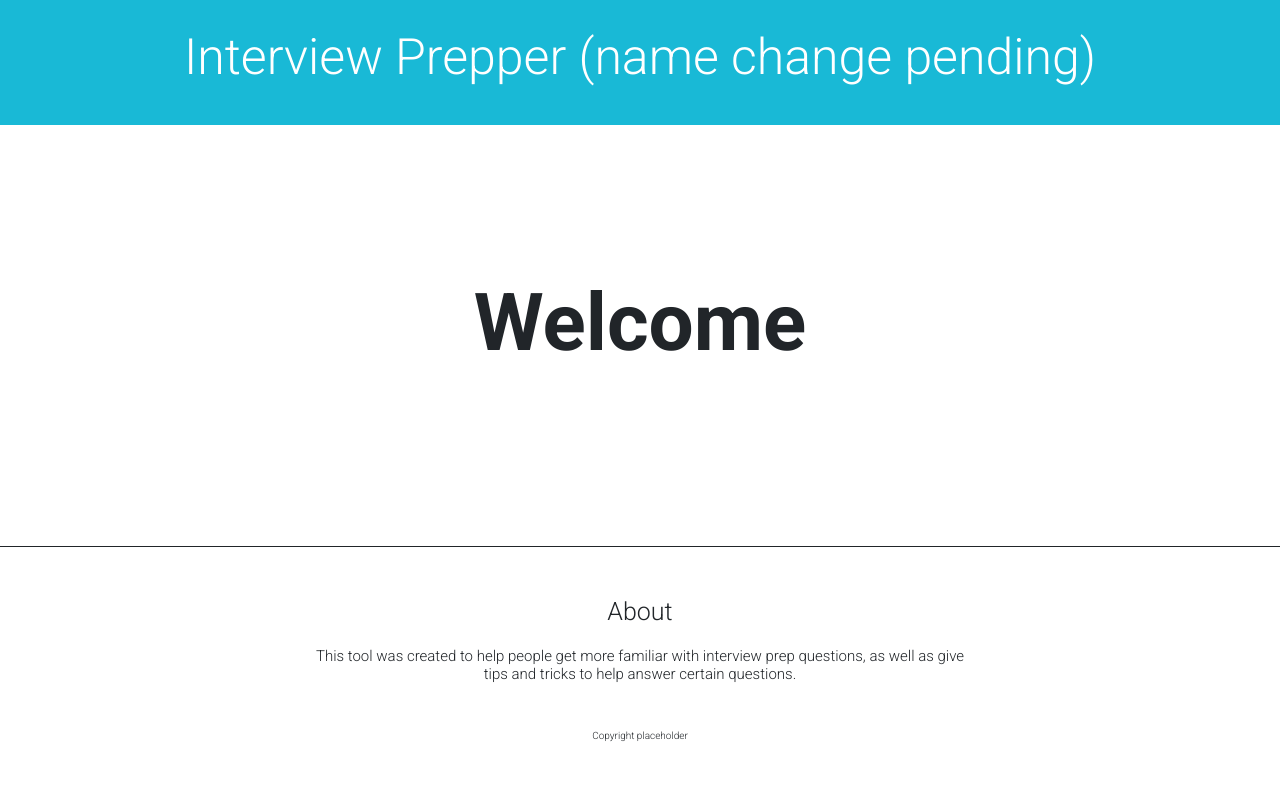
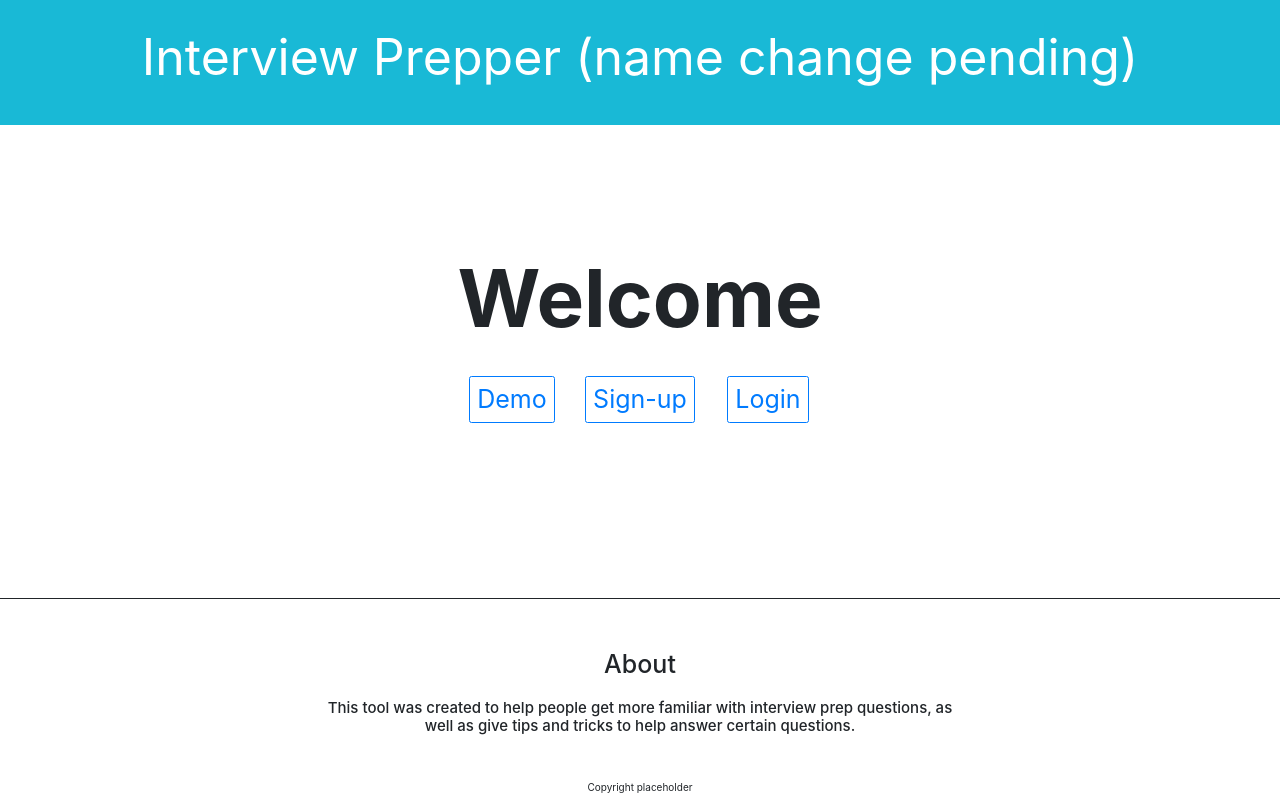
Before and after one commit to stanleysh/interview_preppy, a React (Create React App) app: page / in a window 1280 px wide. Built offline with nearby package versions, Linux system fonts and the light colour scheme.

Commit message:
created welcome page

```diff
--- a/src/index.js
+++ b/src/index.js
@@ -4,9 +4,6 @@ import { BrowserRouter as Router, Route } from 'react-router-dom';
 import './index.css';
 import App from './pages/app/App';
 import * as serviceWorker from './serviceWorker';
-import '@fortawesome/fontawesome-free/css/all.min.css';
-import 'bootstrap-css-only/css/bootstrap.min.css';
-import 'mdbreact/dist/css/mdb.css';
 
 ReactDOM.render(
 <Router><Route component = {App}/></Router>,
--- a/src/pages/app/App.css
+++ b/src/pages/app/App.css
@@ -23,17 +23,3 @@
 .App-link {
   color: #61dafb;
 }
-
-.About h4 {
-  padding: 15px;
-  margin: 0px 300px;
-}
-
-@keyframes App-logo-spin {
-  from {
-    transform: rotate(0deg);
-  }
-  to {
-    transform: rotate(360deg);
-  }
-}
--- a/src/pages/welcome/WelcomePage.css
+++ b/src/pages/welcome/WelcomePage.css
@@ -1,5 +1,10 @@
 .welcomeLogo {
-    margin-top: 150px;
+    margin: auto;
+    margin-top: 125px;
+    font: Montserrat,-apple-system,BlinkMacSystemFont,"Segoe UI",Roboto,"Helvetica Neue",Arial,"Noto Sans",sans-serif,"Apple Color Emoji","Segoe UI Emoji","Segoe UI Symbol","Noto Color Emoji";
+    font-size: 8rem;
+    font-weight: 700;
+
 }
 
 .About {
@@ -13,8 +18,34 @@
     margin: 0px 300px;
 }
 
-.welcome {
-    font: Montserrat,-apple-system,BlinkMacSystemFont,"Segoe UI",Roboto,"Helvetica Neue",Arial,"Noto Sans",sans-serif,"Apple Color Emoji","Segoe UI Emoji","Segoe UI Symbol","Noto Color Emoji";
-    font-size: 8rem;
-    font-weight: 700;
+
+.navBar {
+    margin: auto;
+    margin-top: 30px;
+    display: grid;
+    grid-template-columns: 1fr 1fr 1fr;
+    text-align: center;
+    max-width: 30%;
 }
+
+.navButton {
+    font-size: 25px;
+    justify-self: center;
+}
+
+.fade-in {
+	opacity: 1;
+	animation-name: fadeInOpacity;
+	animation-iteration-count: 1;
+	animation-timing-function: ease-in;
+	animation-duration: 1.5s;
+}
+
+@keyframes fadeInOpacity {
+	0% {
+		opacity: 0;
+	}
+	100% {
+		opacity: 1;
+	}
+}
--- a/src/pages/welcome/WelcomePage.jsx
+++ b/src/pages/welcome/WelcomePage.jsx
@@ -1,14 +1,18 @@
 import React from 'react';
 import './WelcomePage.css'
-import { MDBAnimation } from "mdbreact";
+import Button from 'react-bootstrap/Button';
 
-const WelcomePage = (props) => {
+
+const WelcomePage = () => {
 
     return (
         <div>
-            <MDBAnimation type="fadeIn" className='welcomeLogo'>
-                <h1 className='welcome'>Welcome</h1>
-            </MDBAnimation>
+            <h1 className='welcomeLogo fade-in'>Welcome</h1>
+            <div className="navBar">
+                <Button variant="outline-primary navButton" href='/demo'>Demo</Button>
+                <Button variant="outline-primary navButton">Sign-up</Button>
+                <Button variant="outline-primary navButton">Login</Button>
+            </div>
             <div className="About">
                 <h1>About</h1>
                 <h4>This tool was created to help people get more familiar with interview prep questions, as well as give tips and tricks to help answer certain questions.</h4>
```
Also changed, not shown: src/components/InterviewCard/InterviewCard.jsx (+4 -4 lines).
